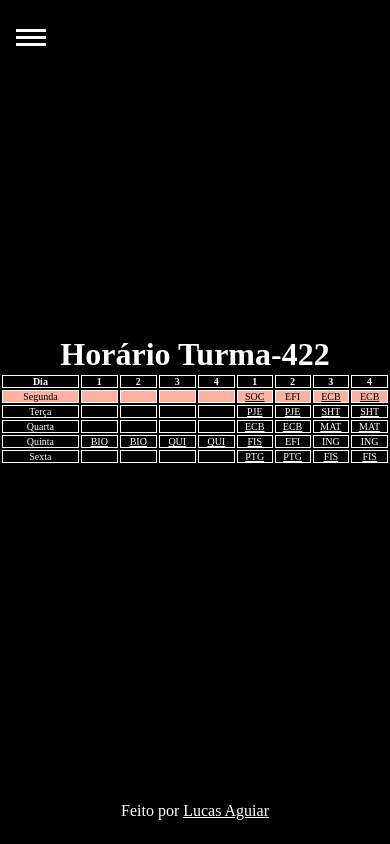
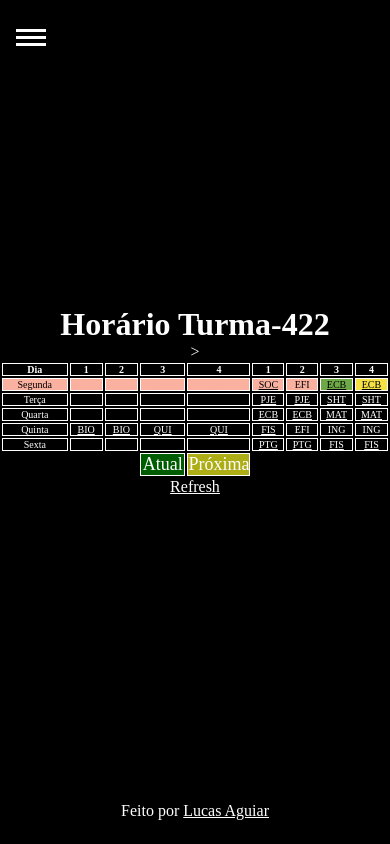
Before and after one commit to Lusquaa1/autoportifolio, a plain HTML site: page 422/Aulas.html in a window 390 px wide. Drawn offline with Linux system fonts and the light colour scheme.

Commit message:
"Now" and "Next" added

```diff
--- a/422/Aulas.html
+++ b/422/Aulas.html
@@ -52,24 +52,24 @@
 					</tr>
 					<tr id="Segunda">
 						<td class="dia">Segunda</td>
-						<td class="NDA">NDA</td>
-						<td class="NDA">NDA</td>
-						<td class="NDA">NDA</td>
-						<td class="NDA">NDA</td>
-						<td>
+						<td class="NDA m1">NDA</td>
+						<td class="NDA m2">NDA</td>
+						<td class="NDA m3">NDA</td>
+						<td class="NDA m4">NDA</td>
+						<td class="v1">
 							<a
 								href="https://meet.google.com/wsj-suvf-ngj"
 								>SOC</a
 							>
 						</td>
-						<td>EFI</td>
-						<td>
+						<td class="v2">EFI</td>
+						<td class="v3">
 							<a
 								href="https://meet.google.com/mac-feho-mvu"
 								>ECB</a
 							>
 						</td>
-						<td>
+						<td class="v4">
 							<a
 								href="https://meet.google.com/mac-feho-mvu"
 								>ECB</a
@@ -78,19 +78,23 @@
 					</tr>
 					<tr id="Terça">
 						<td class="dia">Terça</td>
-						<td class="NDA">NDA</td>
-						<td class="NDA">NDA</td>
-						<td class="NDA">NDA</td>
-						<td class="NDA">NDA</td>
-						<td><a href="./rotas/PJE.html">PJE</a></td>
-						<td><a href="./rotas/PJE.html">PJE</a></td>
-						<td>
+						<td class="NDA m1">NDA</td>
+						<td class="NDA m2">NDA</td>
+						<td class="NDA m3">NDA</td>
+						<td class="NDA m4">NDA</td>
+						<td class="v1">
+							<a href="./rotas/PJE.html">PJE</a>
+						</td>
+						<td class="v2">
+							<a href="./rotas/PJE.html">PJE</a>
+						</td>
+						<td class="v3">
 							<a
 								href="https://meet.google.com/sxs-aikz-gnu"
 								>SHT</a
 							>
 						</td>
-						<td>
+						<td class="v4">
 							<a
 								href="https://meet.google.com/sxs-aikz-gnu"
 								>SHT</a
@@ -99,29 +103,30 @@
 					</tr>
 					<tr id="Quarta">
 						<td class="dia">Quarta</td>
-						<td class="NDA">NDA</td>
-						<td class="NDA">NDA</td>
-						<td class="NDA">NDA</td>
-						<td class="NDA">NDA</td>
-						<td>
+						<td class="NDA m1">NDA</td>
+						<td class="NDA m2">NDA</td>
+						<td class="NDA m3">NDA</td>
+						<td class="NDA m4">NDA</td>
+						>
+						<td class="v1">
 							<a
 								href="https://meet.google.com/mac-feho-mvu"
 								>ECB</a
 							>
 						</td>
-						<td>
+						<td class="v2">
 							<a
 								href="https://meet.google.com/mac-feho-mvu"
 								>ECB</a
 							>
 						</td>
-						<td>
+						<td class="v3">
 							<a
 								href="https://meet.google.com/hrg-upcw-wjj"
 								>MAT</a
 							>
 						</td>
-						<td>
+						<td class="v4">
 							<a
 								href="https://meet.google.com/hrg-upcw-wjj"
 								>MAT</a
@@ -130,72 +135,85 @@
 					</tr>
 					<tr id="Quinta">
 						<td class="dia">Quinta</td>
-						<td>
+						<td class="m1">
 							<a
 								href="https://meet.google.com/doa-kxxi-pzi"
 								>BIO</a
 							>
 						</td>
-						<td>
+						<td class="m2">
 							<a
 								href="https://meet.google.com/doa-kxxi-pzi"
 								>BIO</a
 							>
 						</td>
-						<td>
+						<td class="m3">
 							<a
 								href="http://meet.google.com/gkf-ktmp-gok"
 								>QUI</a
 							>
 						</td>
-						<td>
+						<td class="m4">
 							<a
 								href="http://meet.google.com/gkf-ktmp-gok"
 								>QUI</a
 							>
 						</td>
-						<td>
+						<td class="v1">
 							<a
 								href="http://meet.google.com/tbk-akbh-pjp"
 								>FIS</a
 							>
 						</td>
-						<td>EFI</td>
-						<td>ING</td>
-						<td>ING</td>
+						<td class="v2">EFI</td>
+						<td class="v3">ING</td>
+						<td class="v4">ING</td>
 					</tr>
 					<tr id="Sexta">
 						<td class="dia">Sexta</td>
-						<td class="NDA">NDA</td>
-						<td class="NDA">NDA</td>
-						<td class="NDA">NDA</td>
-						<td class="NDA">NDA</td>
-						<td>
+						<td class="NDA m1">NDA</td>
+						<td class="NDA m2">NDA</td>
+						<td class="NDA m3">NDA</td>
+						<td class="NDA m4">NDA</td>
+						<td class="v1">
 							<a
 								href="http://meet.google.com/esv-yosn-dnx"
 								>PTG</a
 							>
 						</td>
-						<td>
+						<td class="v2">
 							<a
 								href="http://meet.google.com/esv-yosn-dnx"
 								>PTG</a
 							>
 						</td>
-						<td>
+						<td class="v3">
 							<a
 								href="http://meet.google.com/tbk-akbh-pjp"
 								>FIS</a
 							>
 						</td>
-						<td>
+						<td class="v4">
 							<a
 								href="http://meet.google.com/tbk-akbh-pjp"
 								>FIS</a
 							>
 						</td>
 					</tr>
+					<tr>
+						<td class="null"></td>
+						<td class="null"></td>
+						<td class="null"></td>
+						<td class="legenda now">Atual</td>
+						<td class="legenda next">Próxima</td>
+						<td class="null"></td>
+						<td class="null"></td>
+						<td class="null"></td>
+						<td class="null"></td>
+					</tr>
 				</table>
+				<table></table>
+				<a href="">Refresh</a>
 			</div>
 		</div>
 		<footer>
--- a/422/script.js
+++ b/422/script.js
@@ -12,6 +12,10 @@ function navopen() {
 
 var data = new Date();
 var DiaS = data.getDay();
+var DiaH = data.getHours();
+var DiaM = data.getMinutes();
+DiaAM = DiaH * 60 + DiaM;
+console.log(DiaAM);
 var sem;
 
 const Seg = document.getElementById("Segunda");
@@ -50,3 +54,47 @@ switch (DiaS) {
 		sem = "Domingo";
 		break;
 }
+
+var mat1 = document.querySelectorAll(".today td.m1");
+var mat2 = document.querySelectorAll(".today td.m2");
+var mat3 = document.querySelectorAll(".today td.m3");
+var mat4 = document.querySelectorAll(".today td.m4");
+
+var ves1 = document.querySelectorAll(".today td.v1");
+var ves2 = document.querySelectorAll(".today td.v2");
+var ves3 = document.querySelectorAll(".today td.v3");
+var ves4 = document.querySelectorAll(".today td.v4");
+
+//Query Selector Return a Array
+
+if (DiaAM >= 450 && DiaAM <= 504) {
+	mat1[0].classList.toggle("now");
+	mat2[0].classList.toggle("next");
+} else if (DiaAM >= 505 && DiaAM <= 559) {
+	mat2[0].classList.toggle("now");
+	mat3[0].classList.toggle("next");
+} else if (DiaAM >= 560 && DiaAM <= 579) {
+	mat3[0].classList.toggle("next");
+} else if (DiaAM >= 580 && DiaAM <= 634) {
+	mat3[0].classList.toggle("now");
+	mat4[0].classList.toggle("next");
+} else if (DiaAM >= 635 && DiaAM <= 690) {
+	mat4[0].classList.toggle("now");
+} else if (DiaAM >= 691 && DiaAM <= 809) {
+	ves1[0].classList.toggle("next");
+}
+
+if (DiaAM >= 810 && DiaAM <= 864) {
+	ves1[0].classList.toggle("now");
+	ves2[0].classList.toggle("next");
+} else if (DiaAM >= 865 && DiaAM <= 919) {
+	ves2[0].classList.toggle("now");
+	ves3[0].classList.toggle("next");
+} else if (DiaAM >= 920 && DiaAM <= 939) {
+	ves3[0].classList.toggle("next");
+} else if (DiaAM >= 940 && DiaAM <= 994) {
+	ves3[0].classList.toggle("now");
+	ves4[0].classList.toggle("next");
+} else if (DiaAM >= 995 && DiaAM <= 1050) {
+	ves4[0].classList.toggle("now");
+}
--- a/422/style.css
+++ b/422/style.css
@@ -118,6 +118,22 @@ td.NDA {
 	color: black;
 }
 
+.null {
+	border: none;
+}
+
+.legenda {
+	font-size: 18px;
+}
+
+.legenda.now {
+	background-color: rgba(1, 165, 1, 0.562);
+}
+
+.legenda.next {
+	background-color: rgba(245, 245, 30, 0.705);
+}
+
 footer {
 	width: 100%;
 	text-align: center;
@@ -138,6 +154,14 @@ footer {
 .today td.NDA {
 	color: #fab1a0;
 }
+
+.today .now {
+	background-color: rgba(1, 165, 1, 0.562);
+}
+
+.today .next {
+	background-color: rgba(245, 245, 30, 0.705);
+}
 @media only screen and (max-width: 600px) {
 	th,
 	td {
```
